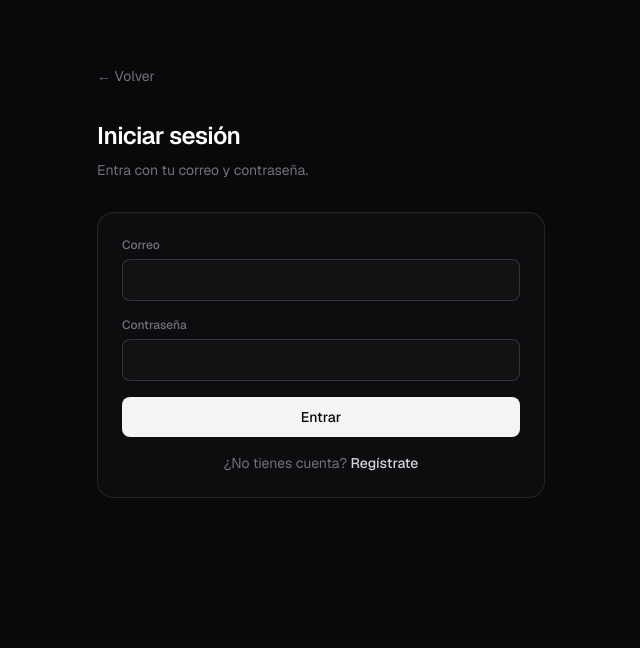
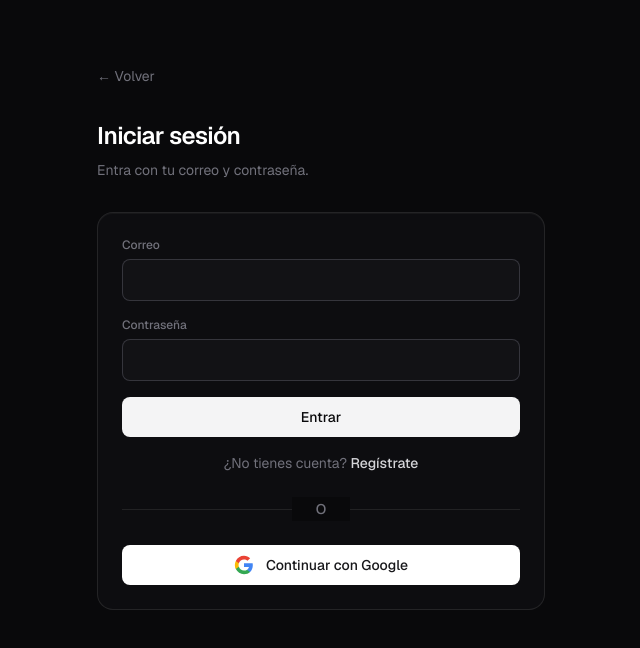
Before and after one commit to DarkSevenX/finance-tracker, a Next.js app: page /login in a window 1280 px wide. Shown: the top 648 px of the page, without its empty margins (319-959 px from the left). Built offline with nearby package versions, Linux system fonts and the light colour scheme; no server answers.

Commit message:
autenticación con google

```diff
--- a/src/actions/auth.ts
+++ b/src/actions/auth.ts
@@ -1,7 +1,11 @@
 "use server";
 
-import { signOut } from "@/auth";
+import { signIn, signOut } from "@/auth";
 
 export async function signOutAction() {
   await signOut({ redirectTo: "/login" });
 }
+
+export async function signInWithGoogleAction() {
+  await signIn("google", { redirectTo: "/dashboard" });
+}
--- a/src/auth.ts
+++ b/src/auth.ts
@@ -1,6 +1,7 @@
 import NextAuth from "next-auth";
 import Credentials from "next-auth/providers/credentials";
-import { compare } from "bcryptjs";
+import Google from "next-auth/providers/google";
+import { compare, hash } from "bcryptjs";
 import { db } from "@/lib/db";
 import { User } from "@/lib/db/schema";
 import { eq } from "drizzle-orm";
@@ -11,6 +12,10 @@ export const { handlers, auth, signIn, signOut } = NextAuth({
   secret: process.env.AUTH_SECRET ?? process.env.NEXTAUTH_SECRET,
   session: { strategy: "jwt", maxAge: 30 * 24 * 60 * 60 },
   providers: [
+    Google({
+      clientId: process.env.GOOGLE_CLIENT_ID,
+      clientSecret: process.env.GOOGLE_CLIENT_SECRET,
+    }),
     Credentials({
       name: "Credenciales",
       credentials: {
@@ -31,8 +36,35 @@ export const { handlers, auth, signIn, signOut } = NextAuth({
     }),
   ],
   callbacks: {
-    async jwt({ token, user }) {
-      if (user) {
+    async signIn({ user, account }) {
+      if (account?.provider === "google") {
+        if (!user.email) return false;
+        const email = user.email.toLowerCase().trim();
+        const existingUsers = await db.select().from(User).where(eq(User.email, email)).limit(1);
+        if (existingUsers.length === 0) {
+          const randomPassword = crypto.randomUUID();
+          const passwordHash = await hash(randomPassword, 10);
+          await db.insert(User).values({
+            email,
+            name: user.name || "Usuario Google",
+            passwordHash,
+          });
+        }
+        return true;
+      }
+      return true;
+    },
+    async jwt({ token, user, account }) {
+      if (account?.provider === "google") {
+        const email = token.email || user?.email;
+        if (email) {
+          const dbUser = await db.select().from(User).where(eq(User.email, email.toLowerCase().trim())).limit(1);
+          if (dbUser[0]) {
+            token.id = dbUser[0].id;
+            token.email = dbUser[0].email;
+          }
+        }
+      } else if (user) {
         token.id = user.id;
         token.email = user.email;
       }
--- a/src/components/auth/login-form.tsx
+++ b/src/components/auth/login-form.tsx
@@ -6,6 +6,7 @@ import { useSearchParams } from "next/navigation";
 import { useState } from "react";
 import { cn } from "@/lib/cn";
 import { btnPrimaryClass, fieldClass, labelClass } from "@/lib/ui-classes";
+import { signInWithGoogleAction } from "@/actions/auth";
 
 /** Evita open-redirect: solo rutas relativas internas. */
 function safeCallbackUrl(raw: string | null): string {
@@ -41,6 +42,7 @@ export function LoginForm() {
   }
 
   return (
+    <>
     <form onSubmit={onSubmit} className="space-y-4">
       {error ? (
         <p className="rounded-lg border border-red-900/60 bg-red-950/40 px-3 py-2 text-sm text-red-300/90">
@@ -83,5 +85,28 @@ export function LoginForm() {
         </Link>
       </p>
     </form>
+    <div className="relative mt-6">
+      <div className="absolute inset-0 flex items-center" aria-hidden="true">
+        <div className="w-full border-t border-zinc-800/80" />
+      </div>
+      <div className="relative flex justify-center text-sm font-medium leading-6">
+        <span className="bg-zinc-950 px-6 text-zinc-500">O</span>
+      </div>
+    </div>
+    <form action={signInWithGoogleAction} className="mt-6">
+      <button
+        type="submit"
+        className="flex w-full items-center justify-center gap-3 rounded-lg bg-white px-3 py-2.5 text-sm font-medium text-zinc-900 transition-colors hover:bg-zinc-100 focus-visible:outline focus-visible:outline-2 focus-visible:outline-offset-2 focus-visible:outline-white"
+      >
+        <svg viewBox="0 0 24 24" className="h-5 w-5" aria-hidden="true">
+          <path fill="#4285F4" d="M22.56 12.25c0-.78-.07-1.53-.2-2.25H12v4.26h5.92c-.26 1.37-1.04 2.53-2.21 3.31v2.77h3.57c2.08-1.92 3.28-4.74 3.28-8.09z" />
+          <path fill="#34A853" d="M12 23c2.97 0 5.46-.98 7.28-2.66l-3.57-2.77c-.98.66-2.23 1.06-3.71 1.06-2.86 0-5.29-1.93-6.16-4.53H2.18v2.84C3.99 20.53 7.7 23 12 23z" />
+          <path fill="#FBBC05" d="M5.84 14.09c-.22-.66-.35-1.36-.35-2.09s.13-1.43.35-2.09V7.07H2.18C1.43 8.55 1 10.22 1 12s.43 3.45 1.18 4.93l2.85-2.22.81-.62z" />
+          <path fill="#EA4335" d="M12 5.38c1.62 0 3.06.56 4.21 1.64l3.15-3.15C17.45 2.09 14.97 1 12 1 7.7 1 3.99 3.47 2.18 7.07l3.66 2.84c.87-2.6 3.3-4.53 6.16-4.53z" />
+        </svg>
+        Continuar con Google
+      </button>
+    </form>
+    </>
   );
 }
--- a/src/components/auth/register-form.tsx
+++ b/src/components/auth/register-form.tsx
@@ -5,6 +5,7 @@ import { useRouter } from "next/navigation";
 import { useState } from "react";
 import { cn } from "@/lib/cn";
 import { btnPrimaryClass, fieldClass, labelClass } from "@/lib/ui-classes";
+import { signInWithGoogleAction } from "@/actions/auth";
 
 export function RegisterForm() {
   const router = useRouter();
@@ -37,6 +38,7 @@ export function RegisterForm() {
   }
 
   return (
+    <>
     <form onSubmit={onSubmit} className="space-y-4">
       {error ? (
         <p className="rounded-lg border border-red-900/60 bg-red-950/40 px-3 py-2 text-sm text-red-300/90">
@@ -86,5 +88,28 @@ export function RegisterForm() {
         </Link>
       </p>
     </form>
+    <div className="relative mt-6">
+      <div className="absolute inset-0 flex items-center" aria-hidden="true">
+        <div className="w-full border-t border-zinc-800/80" />
+      </div>
+      <div className="relative flex justify-center text-sm font-medium leading-6">
+        <span className="bg-zinc-950 px-6 text-zinc-500">O</span>
+      </div>
+    </div>
+    <form action={signInWithGoogleAction} className="mt-6">
+      <button
+        type="submit"
+        className="flex w-full items-center justify-center gap-3 rounded-lg bg-white px-3 py-2.5 text-sm font-medium text-zinc-900 transition-colors hover:bg-zinc-100 focus-visible:outline focus-visible:outline-2 focus-visible:outline-offset-2 focus-visible:outline-white"
+      >
+        <svg viewBox="0 0 24 24" className="h-5 w-5" aria-hidden="true">
+          <path fill="#4285F4" d="M22.56 12.25c0-.78-.07-1.53-.2-2.25H12v4.26h5.92c-.26 1.37-1.04 2.53-2.21 3.31v2.77h3.57c2.08-1.92 3.28-4.74 3.28-8.09z" />
+          <path fill="#34A853" d="M12 23c2.97 0 5.46-.98 7.28-2.66l-3.57-2.77c-.98.66-2.23 1.06-3.71 1.06-2.86 0-5.29-1.93-6.16-4.53H2.18v2.84C3.99 20.53 7.7 23 12 23z" />
+          <path fill="#FBBC05" d="M5.84 14.09c-.22-.66-.35-1.36-.35-2.09s.13-1.43.35-2.09V7.07H2.18C1.43 8.55 1 10.22 1 12s.43 3.45 1.18 4.93l2.85-2.22.81-.62z" />
+          <path fill="#EA4335" d="M12 5.38c1.62 0 3.06.56 4.21 1.64l3.15-3.15C17.45 2.09 14.97 1 12 1 7.7 1 3.99 3.47 2.18 7.07l3.66 2.84c.87-2.6 3.3-4.53 6.16-4.53z" />
+        </svg>
+        Continuar con Google
+      </button>
+    </form>
+    </>
   );
 }
```
